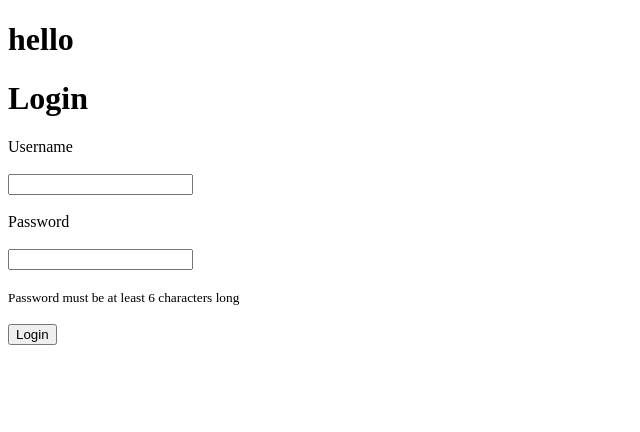
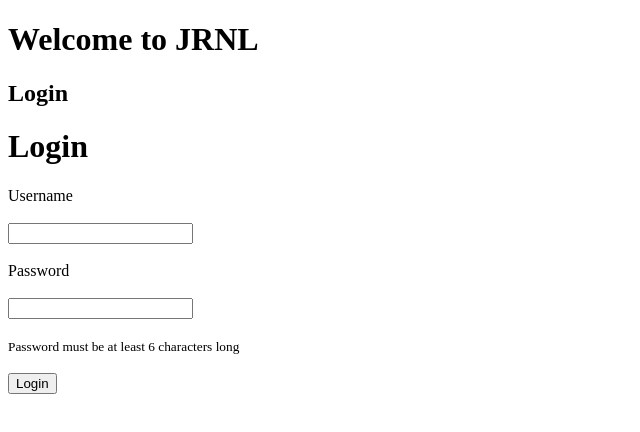
Before and after one commit to sierraskyewallace/jrnl-client, a React (Create React App) app: page / in a window 1280 px wide. Shown: the top 432 px of the page, without its empty margins (0-640 px from the left). Built offline with nearby package versions, Linux system fonts and the light colour scheme.

Commit message:
viewing current user by name

```diff
--- a/src/App.js
+++ b/src/App.js
@@ -57,9 +57,11 @@ class App extends React.Component {
 
 
   render() {
+    const { currentUser } = this.state;
     return (
       <div className="App">
-        <h1>hello </h1>
+        <h1>Welcome to JRNL </h1>
+        <h2>{ currentUser ? `Welcome ${currentUser.data.attributes.username}` : "Login" }</h2>
         <Login
           loginFormSubmitHandler={this.loginFormSubmitHandler}
           loginFormChangeHandler={this.loginFormChangeHandler}
```
